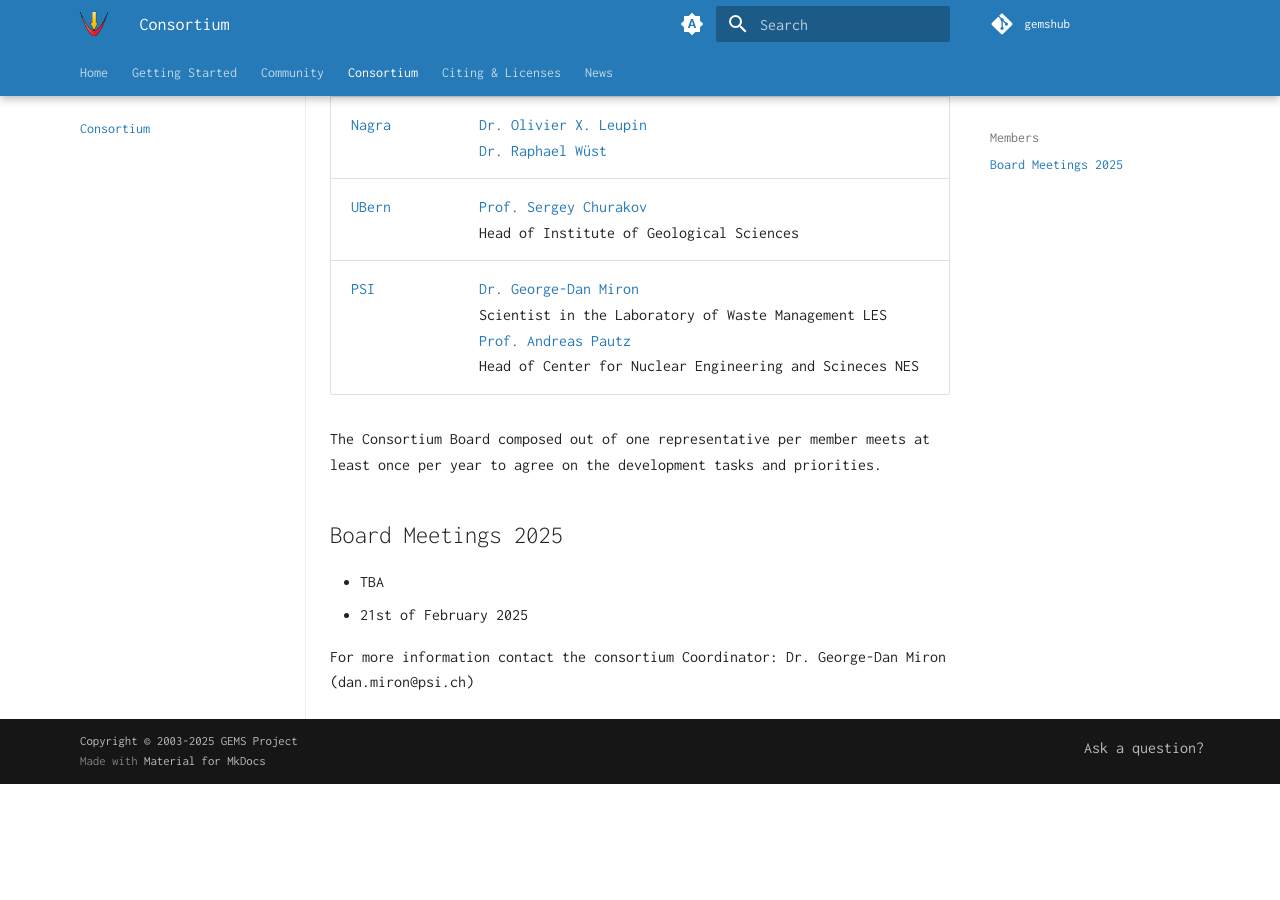
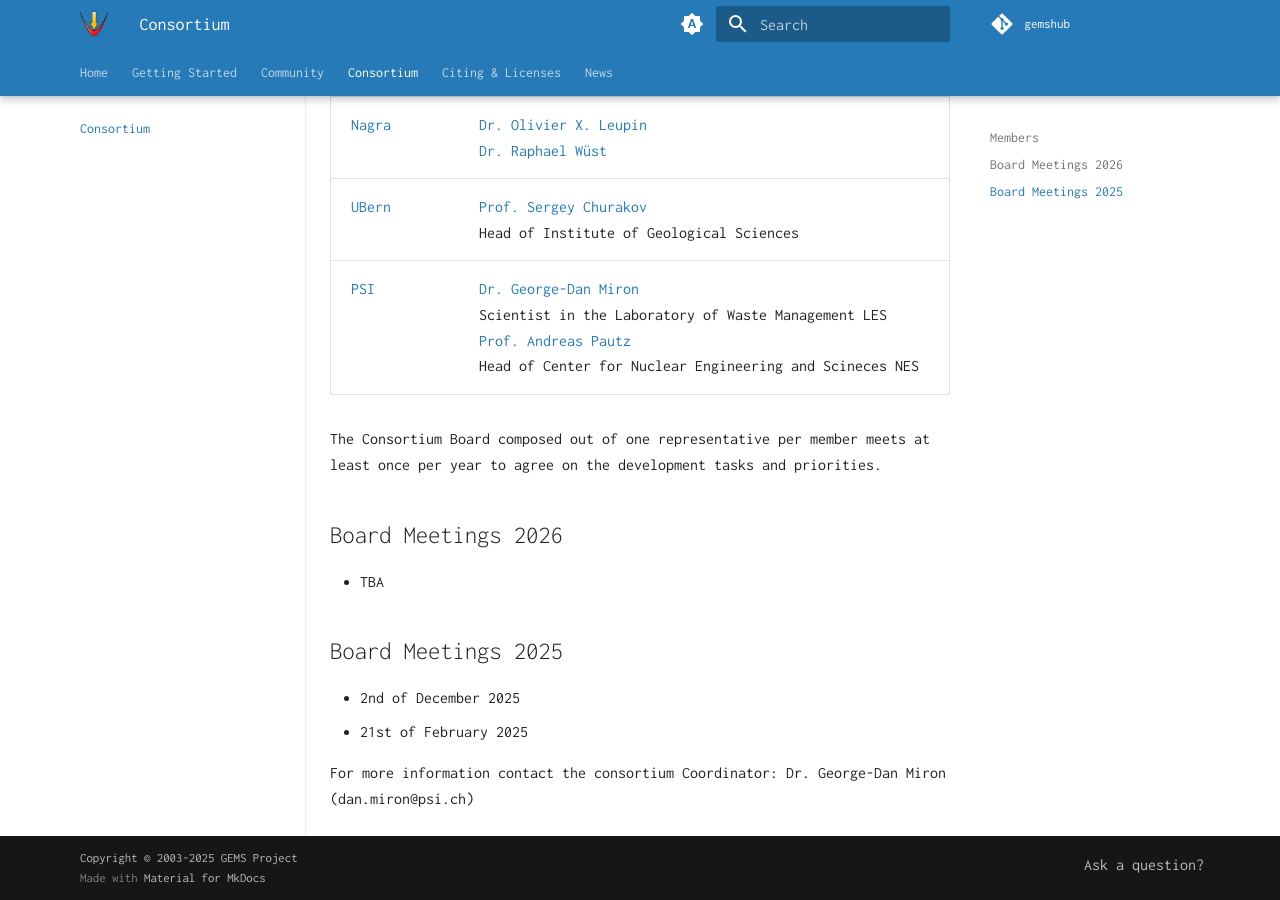
Before and after one commit to gemshub/site, an MkDocs documentation site: the page built from docs/consortium.md, in a window 1280 px wide and 900 px high, scrolled down 1006 px. Built offline with MkDocs 1.6.1 and Material for MkDocs 9.7.7, drawn with Linux system fonts in a browser that asks for light colours; before the commit the page ends 1790 px from its top, so only the background shows below that.

Commit message:
add meeting date

```diff
--- a/docs/consortium.md
+++ b/docs/consortium.md
@@ -19,9 +19,13 @@ GEMS Support consortium was established to ensure the continued basic developmen
 
 The Consortium Board composed out of one representative per member meets at least once per year to agree on the development tasks and priorities.
 
+## Board Meetings 2026
+
+- TBA
+
 ## Board Meetings 2025
 
-- TBA
+- 2nd of December 2025
 - 21st of February 2025
 
 For more information contact the consortium Coordinator: Dr. George-Dan Miron (dan.miron@psi.ch)
```
